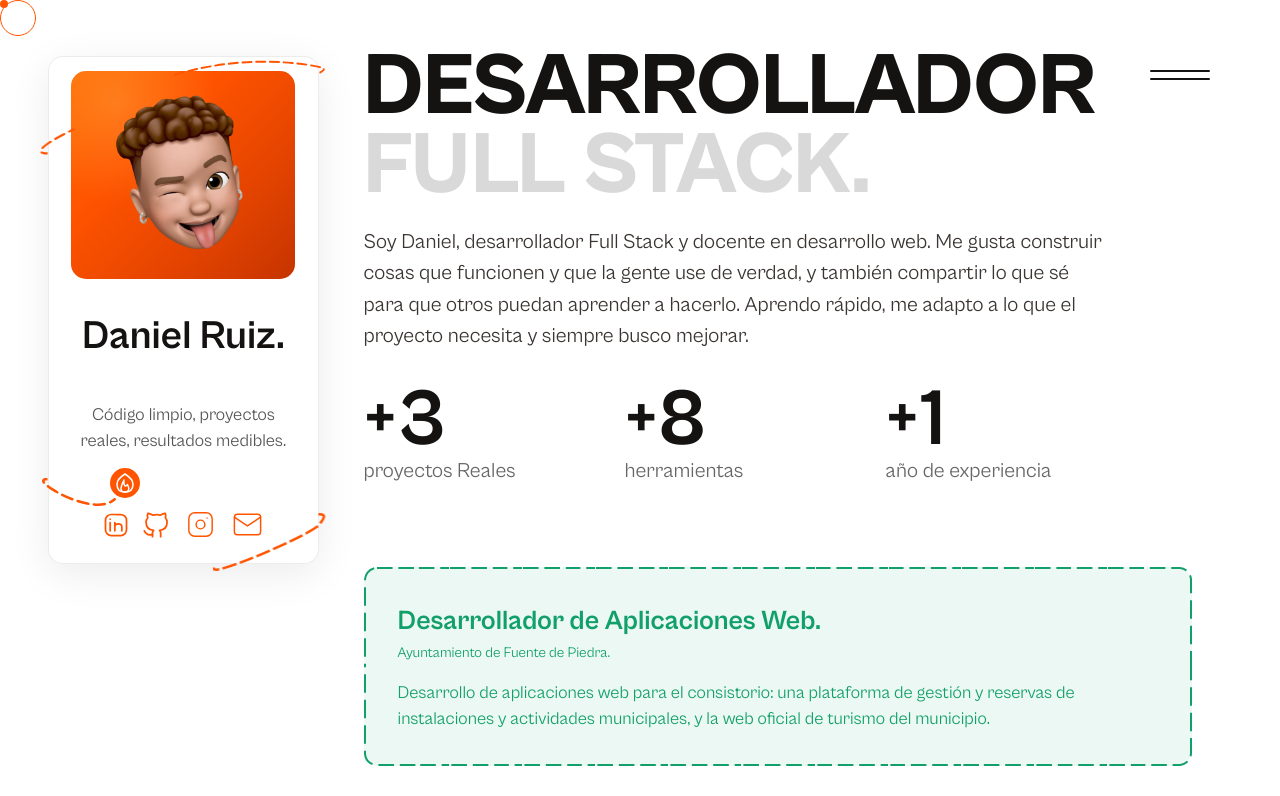
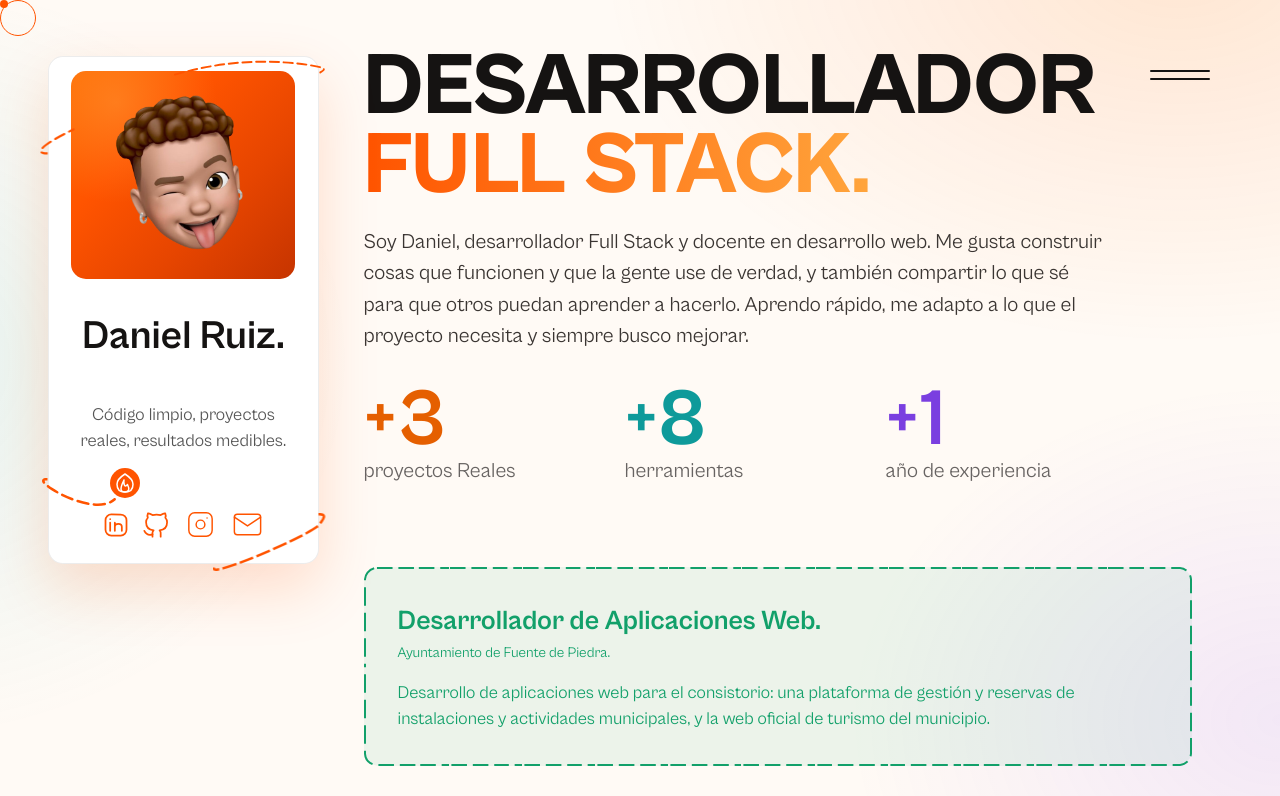
Before and after one commit to DanieloDEV24/danielodev, a React (Vite) app: page / in a window 1280 px wide. Shown: the top 796 px of the page. Built offline with nearby package versions, Linux system fonts and the light colour scheme.

Commit message:
update styles and projects

```diff
--- a/src/index.css
+++ b/src/index.css
@@ -73,29 +73,29 @@
 
 @media (prefers-color-scheme: light) {
   :root {
-    --bg: #ffffff;
+    --bg: #fffaf5;
     --text: #3a3532;
     --title: #151312;
     --title-muted: rgba(21, 19, 18, 0.16);
     --muted: rgba(21, 19, 18, 0.65);
     --muted-2: rgba(21, 19, 18, 0.55);
 
-    --hover-bg: rgba(21, 19, 18, 0.05);
-    --hover-bg-strong: rgba(21, 19, 18, 0.08);
+    --hover-bg: rgba(255, 84, 0, 0.07);
+    --hover-bg-strong: rgba(255, 84, 0, 0.10);
     --surface-icon: rgba(21, 19, 18, 0.05);
     --border-soft: rgba(21, 19, 18, 0.15);
     --btn-bg: #f9f9f9;
 
-    --tool-icon-bg: #f6f4f1;
-    --tool-icon-border: rgba(21, 19, 18, 0.08);
+    --tool-icon-bg: #ffffff;
+    --tool-icon-border: rgba(255, 84, 0, 0.14);
 
     --card-bg: #ffffff;
     --card-title: #151312;
     --card-text: #555;
     --card-border: rgba(21, 19, 18, 0.08);
-    --card-shadow: 0 10px 40px rgba(21, 19, 18, 0.08);
+    --card-shadow: 0 24px 60px rgba(255, 84, 0, 0.18);
 
-    --menu-bg: #ffffff;
+    --menu-bg: #fffaf5;
     --menu-text: #151312;
 
     --footer-line: rgba(21, 19, 18, 0.25);
@@ -1284,3 +1284,86 @@ article.card-proyecto ul.links li:hover svg {
 .icono5, .icono6, .icono7, .icono8 {
   display: none;
 }
+
+/* =========================================================
+   TEMA CLARO: más color y profundidad
+   ========================================================= */
+@media (prefers-color-scheme: light) {
+  /* Fondo con manchas de color suaves fijas */
+  :root {
+    background-image:
+      radial-gradient(60rem 40rem at 92% -5%, rgba(255, 106, 0, 0.14), transparent 60%),
+      radial-gradient(50rem 40rem at -10% 45%, rgba(50, 204, 204, 0.13), transparent 60%),
+      radial-gradient(45rem 35rem at 100% 90%, rgba(142, 81, 255, 0.11), transparent 60%);
+    background-attachment: fixed;
+  }
+
+  /* Segunda línea de los títulos en degradado naranja */
+  #home #contenedor-home > h1 span:nth-of-type(2),
+  #proyectos > h2 span:nth-of-type(2),
+  #herramientas > h2 span:nth-of-type(2),
+  #contacto > h2 span:nth-of-type(2) {
+    width: fit-content;
+    background: linear-gradient(90deg, #ff5400, #ffa53c);
+    -webkit-background-clip: text;
+    background-clip: text;
+    color: transparent;
+  }
+
+  /* Contadores con un color cada uno */
+  #contenedor-home .contenedor-contadores-home > div:nth-child(1) dt { color: var(--acc-orange); }
+  #contenedor-home .contenedor-contadores-home > div:nth-child(2) dt { color: var(--acc-cyan); }
+  #contenedor-home .contenedor-contadores-home > div:nth-child(3) dt { color: var(--acc-purple); }
+
+  /* Cards de proyecto teñidas con su color */
+  #proyectos ul.proyectos li:nth-child(1) { --acc: var(--acc-cyan); }
+  #proyectos ul.proyectos li:nth-child(2) { --acc: var(--acc-green); }
+  #proyectos ul.proyectos li:nth-child(3) { --acc: var(--acc-orange); }
+  #proyectos ul.proyectos li:nth-child(4) { --acc: var(--acc-purple); }
+
+  #proyectos ul.proyectos li article.card-proyecto {
+    background: color-mix(in srgb, var(--acc) 8%, #fff);
+    box-shadow:
+      inset 0 0 0 1px color-mix(in srgb, var(--acc) 22%, transparent),
+      0 12px 30px color-mix(in srgb, var(--acc) 14%, transparent);
+  }
+
+  #proyectos ul.proyectos li article.card-proyecto:hover {
+    background: color-mix(in srgb, var(--acc) 14%, #fff);
+  }
+
+  /* Herramientas: fichas blancas con sombra cálida y filtro activo naranja */
+  #herramientas .contenedor-herramientas article .contenedor-img {
+    box-shadow: 0 8px 18px rgba(255, 84, 0, 0.12);
+  }
+
+  #herramientas aside.navegacion button {
+    background-color: #fff;
+  }
+
+  #herramientas aside.navegacion button:hover,
+  #herramientas aside.navegacion button.selected {
+    background-color: #ff5400;
+    border-color: #ff5400;
+    color: #fff;
+  }
+
+  /* Contacto: cada fila con su color */
+  #contacto li:nth-child(1) { --acc: #c63400; }
+  #contacto li:nth-child(2) { --acc: var(--acc-green); }
+  #contacto li:nth-child(3) { --acc: var(--acc-cyan); }
+  #contacto li:nth-child(4) { --acc: var(--acc-indigo); }
+
+  #contacto article.card-contacto {
+    background: color-mix(in srgb, var(--acc) 6%, #fff);
+    box-shadow: inset 0 0 0 1px color-mix(in srgb, var(--acc) 18%, transparent);
+  }
+
+  #contacto article.card-contacto:hover {
+    background: color-mix(in srgb, var(--acc) 12%, #fff);
+  }
+
+  #contacto article.card-contacto .contenedor-img {
+    background-color: color-mix(in srgb, var(--acc) 16%, #fff);
+  }
+}
```
